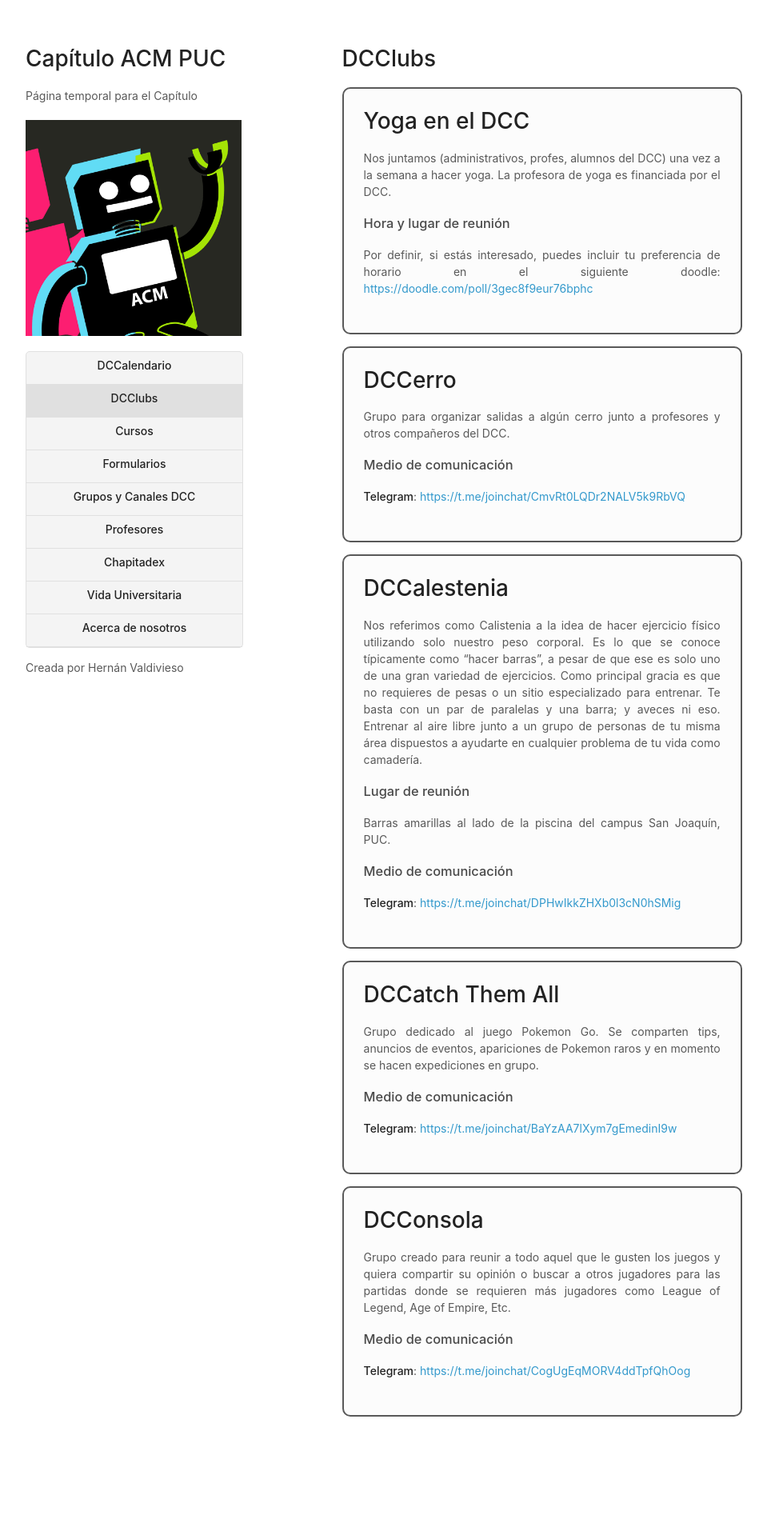
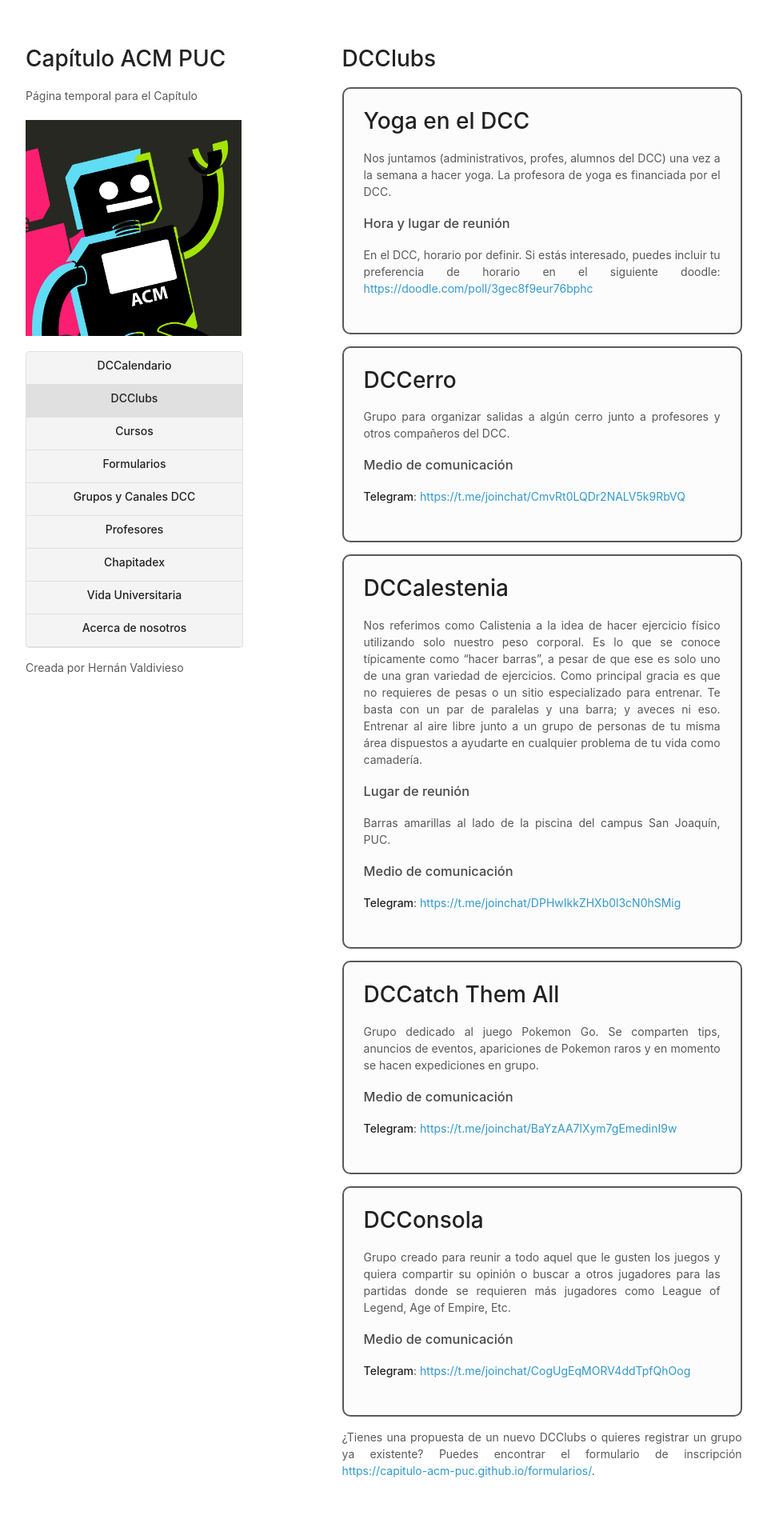
Before and after one commit to capitulo-acm-puc/capitulo-acm-puc.github.io, a Jekyll site: the page built from 3-clubs.md, in a window 1280 px wide. Shown: the whole page at 80% size, without its empty margins (178-1137 px from the left). Built offline with Jekyll 4.4.1, drawn with Linux system fonts in a browser that asks for light colours; before the commit the page ends 1836 px from its top, so only the background shows below that.

Commit message:
:bug: Fixed text and added inscription link

```diff
--- a/3-clubs.md
+++ b/3-clubs.md
@@ -12,7 +12,7 @@ permalink: /dcclubs/
 Nos juntamos (administrativos, profes, alumnos del DCC) una vez a la semana a hacer yoga. La profesora de yoga es financiada por el DCC.
 
 ### Hora y lugar de reunión
-Por definir, si estás interesado, puedes incluir tu preferencia de horario en el siguiente doodle: [https://doodle.com/poll/3gec8f9eur76bphc](https://doodle.com/poll/3gec8f9eur76bphc)
+En el DCC, horario por definir. Si estás interesado, puedes incluir tu preferencia de horario en el siguiente doodle: [https://doodle.com/poll/3gec8f9eur76bphc](https://doodle.com/poll/3gec8f9eur76bphc)
 
 </div>
 
@@ -59,3 +59,5 @@ Grupo creado para reunir a todo aquel que le gusten los juegos y quiera comparti
 **Telegram**: [https://t.me/joinchat/CogUgEqMORV4ddTpfQhOog](https://t.me/joinchat/CogUgEqMORV4ddTpfQhOog)
 
 </div>
+
+¿Tienes una propuesta de un nuevo DCClubs o quieres registrar un grupo ya existente? Puedes encontrar el formulario de inscripción [https://capitulo-acm-puc.github.io/formularios/](aquí).
```
